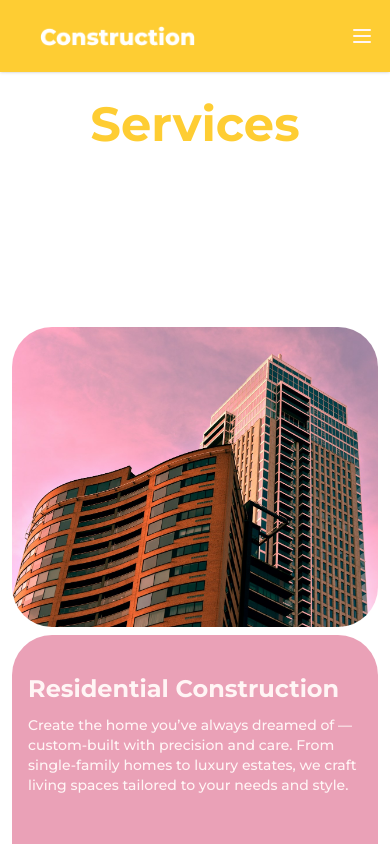
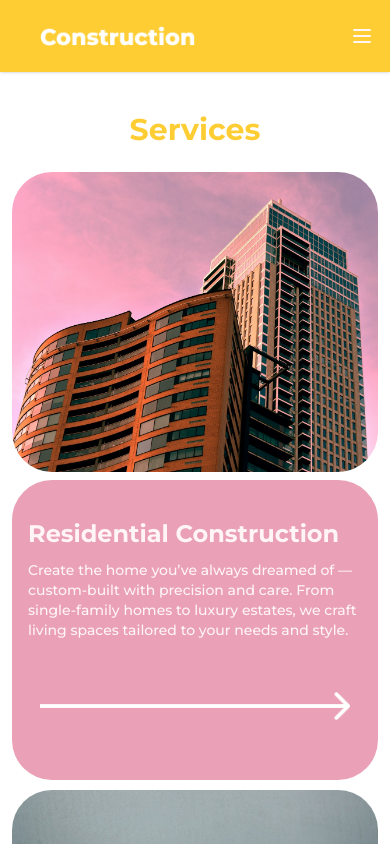
Before and after one commit to Maryammuhammadafzal/Construction-Landing-Page, a Next.js app: page /services in a window 390 px wide. Shown: the top 844 px of the page. Built offline with nearby package versions, Linux system fonts and the light colour scheme.

Commit message:
choose us section creating

```diff
--- a/src/app/choose/page.tsx
+++ b/src/app/choose/page.tsx
@@ -8,8 +8,10 @@ const ChoosePage = () => {
     return (
         <div className='w-full h-auto flex md:py-20 sm:py-14 py-7 justify-center items-center'>
             <div className='w-full h-full relative flex md:justify-center items-center'>
-                <div className='absolute w-full h-auto -top-50 left-0 flex justify-center items-center'>
-                    <BackHeading title='Why Choose Us?' />
+                <div className='absolute w-full h-auto lg:-top-30 md:-top-24 sm:-top-16 xs:-top-12 -top-6 left-0 flex justify-center items-center'>
+                    <h2 className='font-bold 2xl:text-[160px] xl:text-[140px] lg:text-[110px] md:text-[84px] sm:text-[70px] xs:text-[52px] 2xs:text-[40px] text-[30px] text-black/5 uppercase'>
+                       Why Choose Us
+                    </h2>
                 </div>
                 <div className='w-full h-full flex justify-center items-center flex-col gap-6'>
                     <Heading title='Why Choose Us?' />
--- a/src/app/services/page.tsx
+++ b/src/app/services/page.tsx
@@ -38,18 +38,18 @@ const ServicesPage = () => {
         },
     ]
     return (
-        <div className='w-full h-auto flex md:py-20 sm:py-14 py-7 justify-center items-center'>
+        <div className='w-full h-auto min-h-screen flex md:py-20 sm:py-14 py-10 justify-center items-center'>
             <div className='w-full h-full relative flex md:justify-center items-center'>
                 <div className='absolute w-full h-auto -top-50 left-0 flex justify-center items-center'>
                     <BackHeading title='Services' />
                 </div>
-                <div className='w-full h-full flex justify-center items-center flex-col gap-6'>
+                <div className='w-full h-full flex items-center flex-col gap-6'>
                     <Heading title='Services' />
 
-                    <div className='flex flex-col lg:gap-6 sm:gap-4 gap-2 h-auto lg:w-[95%] lg:px-0 px-3'>
+                    <div className='flex flex-col lg:gap-6 sm:gap-4 gap-2 lg:w-[95%] lg:px-0 px-3'>
                         {
                             service_data.map((service, index) => (
-                                <div key={index} className='w-full lg:h-[430px] md:h-[400px] sm:h-[350px] xs:h-[300px] h-[610px] flex justify-center items-center '>
+                                <div key={index} className='w-full lg:h-[430px] md:h-[400px] sm:h-[350px] xs:h-[300px] h-[610px] flex justify-center items-start '>
                                     <div className='w-full grid lg:h-[430px] md:h-[400px] sm:h-[350px] h-[300px] lg:grid-cols-3 xs:grid-cols-2 grid-cols-1 sm:gap-4 gap-2'>
                                         <div className={`image lg:col-span-2 cols-span-1 w-full lg:h-[430px] md:h-[400px] sm:h-[350px] h-[300px] flex justify-center items-center rounded-[40px] bg-center bg-cover ${index === 0 ? 'xs:order-1' : 'xs:order-2'} ${index === 2 ? 'xs:order-1' : 'xs:order-2'}  ${index === 4 ? 'xs:order-1' : 'xs:order-2'} `} style={{ backgroundImage: `url(${service.image})` }}>
                                             {/* <Image src={service.image} alt='image' width={500} height={300} className='w-full h-full rounded-[40px] object-cover' /> */}
--- a/src/components/Heading.tsx
+++ b/src/components/Heading.tsx
@@ -7,7 +7,7 @@ type HeadingProp = {
 
 const Heading = ({title}: HeadingProp) => {
     return (
-        <h3 className='lg:text-6xl text-5xl text-secondary font-bold'>{title}</h3>
+        <h3 className='lg:text-6xl sm:text-5xl xs:text-4xl text-3xl text-secondary font-bold'>{title}</h3>
 
     )
 }
```
